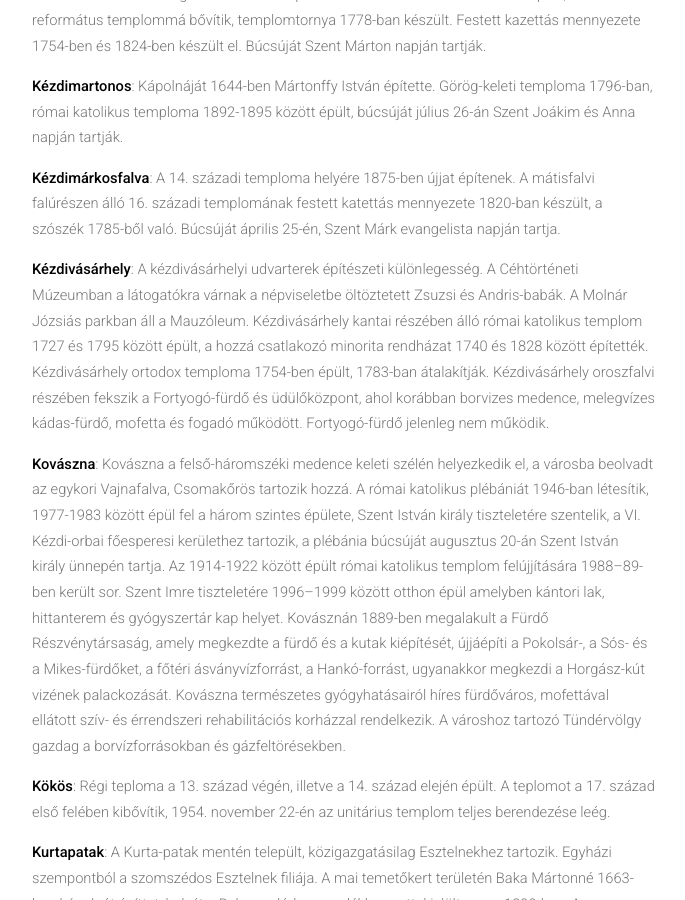
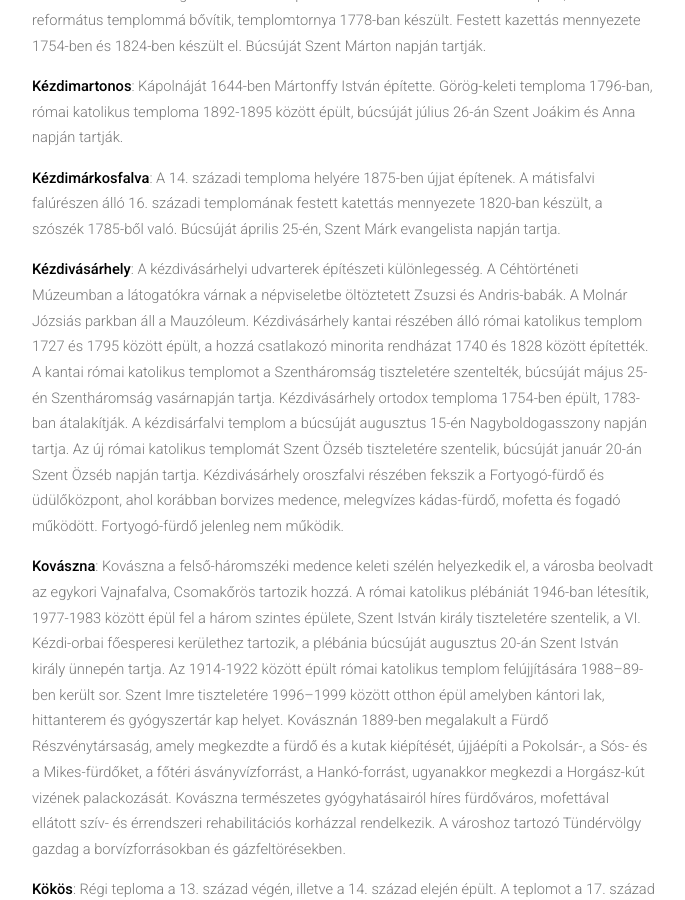
Before and after one commit to siculia/siculia.github.io, a Jekyll site: the page built from siculia-haromszek.html, in a window 1280 px wide and 900 px high, scrolled down 8575 px. Shown: the whole window, without its empty margins (128-813 px from the left). Built offline with Jekyll 4.4.1, drawn with Linux system fonts in a browser that asks for light colours; nearby versions of some CDN libraries; library files that are not in the unit come from our copies.

Commit message:
Kézdivásárhely

```diff
--- a/siculia-haromszek.html
+++ b/siculia-haromszek.html
@@ -76,7 +76,7 @@ layout: default
 							<p style="text-align: left;"><b>Kézdimartonfalva</b>: A régi 13. századi templomát 1754-ben barokk stílusban átépítik, 1824-ben református templommá bővítik, templomtornya 1778-ban készült. Festett kazettás mennyezete 1754-ben és 1824-ben készült el. Búcsúját Szent Márton napján tartják.
 							<p style="text-align: left;"><b>Kézdimartonos</b>: Kápolnáját 1644-ben Mártonffy István építette. Görög-keleti temploma 1796-ban, római katolikus temploma 1892-1895 között épült, búcsúját július 26-án Szent Joákim és Anna napján tartják.
 							<p style="text-align: left;"><b>Kézdimárkosfalva</b>:	A 14. századi temploma helyére 1875-ben újjat építenek. A mátisfalvi falúrészen álló 16. századi templomának festett katettás mennyezete 1820-ban készült, a szószék 1785-ből való. Búcsúját április 25-én, Szent Márk evangelista napján tartja.</p>
-							<p style="text-align: left;"><b>Kézdivásárhely</b>: A kézdivásárhelyi udvarterek építészeti különlegesség. A Céhtörténeti Múzeumban a látogatókra várnak a népviseletbe öltöztetett Zsuzsi és Andris-babák. A Molnár Józsiás parkban áll a Mauzóleum. Kézdivásárhely kantai részében álló római katolikus templom 1727 és 1795 között épült, a hozzá csatlakozó minorita rendházat 1740 és 1828 között építették. Kézdivásárhely ortodox temploma 1754-ben épült, 1783-ban átalakítják. Kézdivásárhely oroszfalvi részében fekszik a Fortyogó-fürdő és üdülőközpont, ahol korábban borvizes medence, melegvízes kádas-fürdő, mofetta és fogadó működött. Fortyogó-fürdő jelenleg nem működik.</p>
+							<p style="text-align: left;"><b>Kézdivásárhely</b>: A kézdivásárhelyi udvarterek építészeti különlegesség. A Céhtörténeti Múzeumban a látogatókra várnak a népviseletbe öltöztetett Zsuzsi és Andris-babák. A Molnár Józsiás parkban áll a Mauzóleum. Kézdivásárhely kantai részében álló római katolikus templom 1727 és 1795 között épült, a hozzá csatlakozó minorita rendházat 1740 és 1828 között építették. A kantai római katolikus templomot a Szentháromság tiszteletére szentelték, búcsúját május 25-én Szentháromság vasárnapján tartja. Kézdivásárhely ortodox temploma 1754-ben épült, 1783-ban átalakítják. A kézdisárfalvi templom a búcsúját augusztus 15-én Nagyboldogasszony napján tartja.  Az új római katolikus templomát Szent Özséb tiszteletére szentelik, búcsúját január 20-án Szent Özséb napján tartja. Kézdivásárhely oroszfalvi részében fekszik a Fortyogó-fürdő és üdülőközpont, ahol korábban borvizes medence, melegvízes kádas-fürdő, mofetta és fogadó működött. Fortyogó-fürdő jelenleg nem működik.</p>
 							<p style="text-align: left;"><b>Kovászna</b>: Kovászna a felső-háromszéki medence keleti szélén helyezkedik el, a városba beolvadt az egykori Vajnafalva, Csomakőrös tartozik hozzá. A római katolikus plébániát 1946-ban létesítik, 1977-1983 között épül fel a három szintes épülete, Szent István király tiszteletére szentelik, a VI. Kézdi-orbai főesperesi kerülethez tartozik, a plébánia búcsúját augusztus 20-án Szent István király ünnepén tartja. Az 1914-1922 között épült római katolikus templom felújjítására 1988–89-ben került sor. Szent Imre tiszteletére 1996–1999 között otthon épül amelyben kántori lak, hittanterem és gyógyszertár kap helyet. Kovásznán 1889-ben megalakult a Fürdő Részvénytársaság, amely megkezdte a fürdő és a kutak kiépítését, újjáépíti a Pokolsár-, a Sós- és a Mikes-fürdőket, a főtéri ásványvízforrást, a Hankó-forrást, ugyanakkor megkezdi a Horgász-kút vizének palackozását. Kovászna természetes gyógyhatásairól híres fürdőváros, mofettával ellátott szív- és érrendszeri rehabilitációs korházzal rendelkezik. A városhoz tartozó Tündérvölgy gazdag a borvízforrásokban és gázfeltörésekben. </p>
 							<p style="text-align: left;"><b>Kökös</b>: Régi teploma a 13. század végén, illetve a 14. század elején épült. A teplomot a 17. század első felében kibővítik, 1954. november 22-én az unitárius templom teljes berendezése leég.</p>
 							<p style="text-align: left;"><b>Kurtapatak</b>: A Kurta-patak mentén települt, közigazgatásilag Esztelnekhez tartozik. Egyházi szempontból a szomszédos Esztelnek filiája. A mai temetőkert területén Baka Mártonné 1663-ban kápolnát építtet, helyét a Baka család egy emlékkereszttel jelölte meg 1899-ben. A kurtapataki kápolnát 1874-ben a Mocsár és Hidegkút patakok összefolyása fölött Jakab Ferenc építtette. Lönhárt Ferenc püspök alatt 1888-ban a kápolnát torony hozzáépítésével Szent Péter és Szent Pál tiszteletére alakítják át, a kisebbik harangját 1774-ben öntötték a csíksomlyói kolostor számára, Pádovai Szent Antal tiszteletére. A kápolna nyugati falához 1984-ban hozzáépítenek egy sekrestyét. A templombúcsúja Szent Péter és Pál napján van. A településtő három kilóméterre északra, a Kászon völgyében egy 13. századi templom állt, amely az egykori Szentjános falu temploma lehetett. A kurtapataki szilvapálinkának jó híre van.</p>
```
